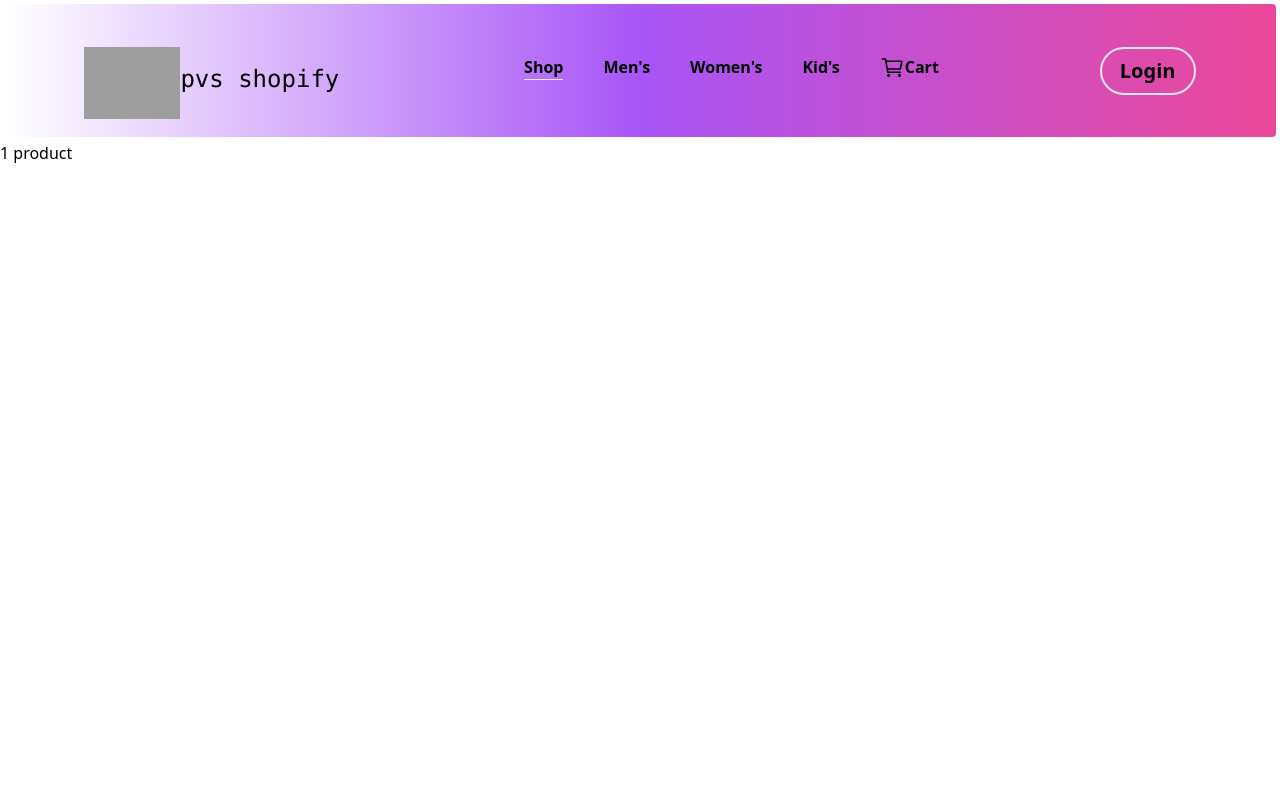
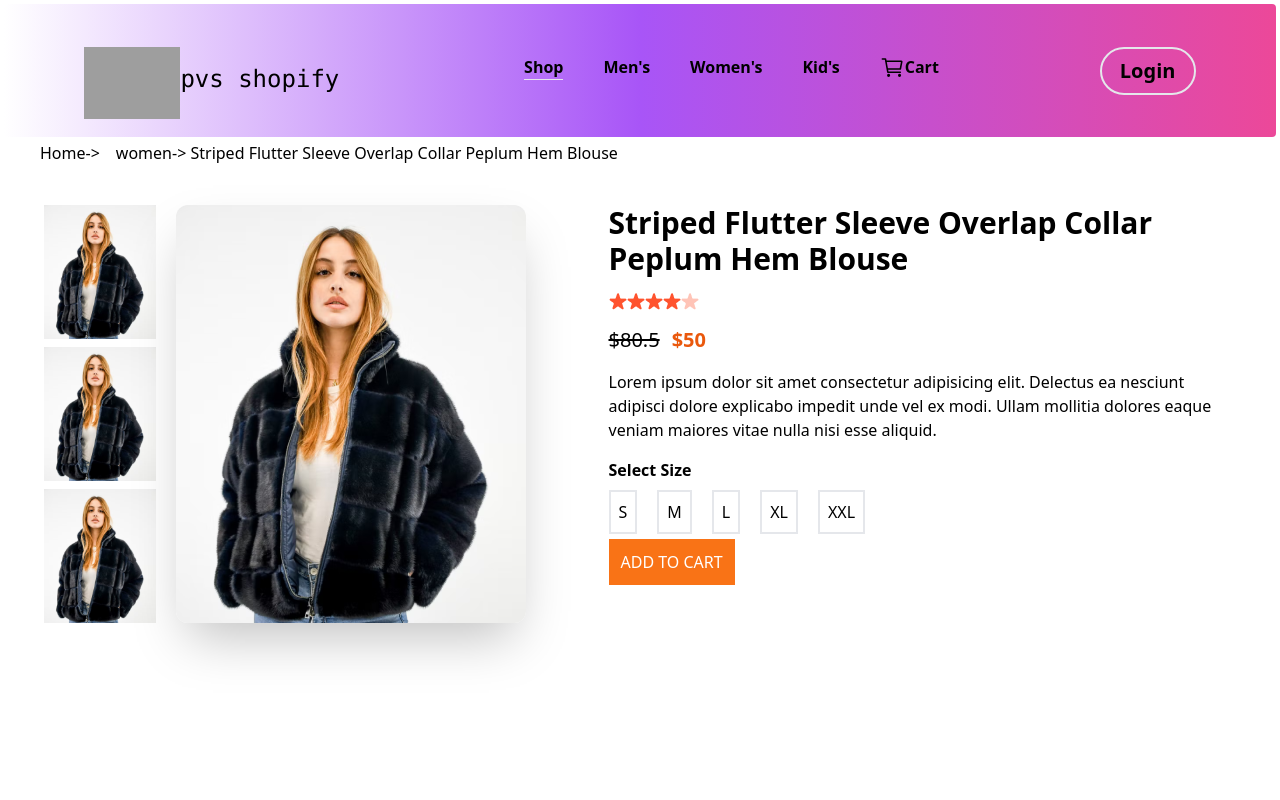
Before and after one commit to sekar-pvs/shopping_cart, a React (Create React App) app: page /product/1 in a window 1280 px wide. Shown: the top 800 px of the page. Built offline with nearby package versions, Linux system fonts and the light colour scheme; grey boxes are pictures that could not be loaded.

Commit message:
Home page component updated

```diff
--- a/src/App.jsx
+++ b/src/App.jsx
@@ -30,15 +30,15 @@ const App = () => {
       <Routes>
         <Route path="/" element={<Home />} />
         <Route
-          path="/mens"
+          path="/men"
           element={<ShopCategori category="men" banner={menBanner} />}
         />
         <Route
-          path="/womens"
+          path="/women"
           element={<ShopCategori category="women" banner={womenBanner} />}
         />
         <Route
-          path="/kids"
+          path="/kid"
           element={<ShopCategori category="kid" banner={kidBanner} />}
         />
         <Route path="/cart" element={<Cart />} />
--- /dev/null
+++ b/src/Components/BreadCrums.jsx
@@ -0,0 +1,17 @@
+import React from "react";
+import { Link } from "react-router-dom";
+
+const BreadCrums = ({ data }) => {
+  return (
+    <div className="flex ml-10">
+      <div className="flex space-x-4">
+        {" "}
+        <Link to="/">Home</Link> {` ->`}
+        <Link to={`/${data.category}`}>{data.category} </Link> {` ->`}{" "}
+        {data.name}
+      </div>
+    </div>
+  );
+};
+
+export default BreadCrums;
--- a/src/Components/Card.jsx
+++ b/src/Components/Card.jsx
@@ -1,10 +1,16 @@
 import React from "react";
+import { Link } from "react-router-dom";
 
 const Card = ({ data }) => {
   // const { data } = useContext(ShopData);
 
   return (
-    <div className="  bg-gradient-to-b from-purple-300 to-white text-black w-fit  rounded-2xl shadow-2xl  hover:scale-105 transition ">
+    <Link to={`/product/${data.id}`}>
+      <div
+        className="  bg-gradient-to-b from-purple-300 to-white text-black w-fit  rounded-2xl shadow-2xl  hover:scale-105 transition "
+        S
+        onClick={() => window.scroll(0, 0)}
+      >
         <div className="flex justify-center p-3 ">
           <img src={`${data.image}`} alt="hi" className=" h-52 rounded-xl " />
         </div>
@@ -14,6 +20,7 @@ const Card = ({ data }) => {
           <div className="font-light ">Old Price : {data.old_price} $</div>
         </div>
       </div>
+    </Link>
   );
 };
 
--- a/src/Components/Exclusive.jsx
+++ b/src/Components/Exclusive.jsx
@@ -1,6 +1,19 @@
-import React from "react";
+import React, { useState } from "react";
 
 const Exclusive = () => {
+  const [mail, setMail] = useState(" ");
+  const handelMail = (e) => {
+    setMail(e.target.value);
+    //setMail("");
+  };
+  const handelMailButton = () => {
+    if (!mail) {
+      alert("Please enter the mail");
+    } else {
+      alert(`sucessfully subscribed to  ${mail}`);
+      setMail();
+    }
+  };
   return (
     <div className="h-screen flex justify-center items-center  ">
       <div className="bg-gradient-to-br from-purple-300 to-white h-[70%] w-[70%] space-y-4">
@@ -15,11 +28,14 @@ const Exclusive = () => {
             <input
               type="text"
               placeholder="Your Mail Id..."
-              className="h-12 w-full rounded-xl "
+              className="h-12 w-full rounded-xl  "
+              onChange={handelMail}
+              value={mail}
             />
           </div>
+
           <div className="font-medium text-xl bg-red-500 p-2 rounded-xl text-white">
-            <button>subscribe</button>
+            <button onClick={handelMailButton}>subscribe</button>
           </div>
         </div>
       </div>
--- a/src/Components/Navbar.jsx
+++ b/src/Components/Navbar.jsx
@@ -43,7 +43,7 @@ const Navbar = () => {
               {hr === "home" ? <hr /> : <></>}
             </li>
             <li className="hover:scale-125 transition duration-75 ">
-              <Link to={"mens"}>
+              <Link to={"men"}>
                 <button
                   onClick={() => {
                     setHr("men");
@@ -55,7 +55,7 @@ const Navbar = () => {
               {hr === "men" ? <hr /> : <></>}
             </li>
             <li className="hover:scale-125 transition duration-75 ">
-              <Link to={`/womens`}>
+              <Link to={`/women`}>
                 <button
                   onClick={() => {
                     setHr("women");
@@ -67,7 +67,7 @@ const Navbar = () => {
               {hr === "women" ? <hr /> : <></>}
             </li>
             <li className="hover:scale-125 transition duration-75 ">
-              <Link to={`/kids`}>
+              <Link to={`/kid`}>
                 <button
                   onClick={() => {
                     setHr("kid");
--- a/src/Components/OfferBanner.jsx
+++ b/src/Components/OfferBanner.jsx
@@ -1,5 +1,6 @@
 import React from "react";
 import exclusive_img from "./Assets/exclusive_image.png";
+import { Link } from "react-router-dom";
 const OfferBanner = () => {
   return (
     <div className="text-center flex justify-center items-center h-full">
@@ -12,7 +13,9 @@ const OfferBanner = () => {
             <div>ONLY ON BEST SELLERS PRODUCTS</div>
             <div>
               <button className=" border-2 p-2 bg-red-500 rounded-xl text-white hover:scale-105 transition">
-                Check Now
+                <Link to="/women" onClick={() => window.scroll(0, 0)}>
+                  Check Now
+                </Link>
               </button>
             </div>
           </div>
--- a/src/Components/Popular/Popular.jsx
+++ b/src/Components/Popular/Popular.jsx
@@ -1,6 +1,7 @@
 import React from "react";
 import data_product from "../Assets/data";
 import PopularCart from "./PopularCart";
+import { Link } from "react-router-dom";
 
 const Popular = () => {
   return (
@@ -15,7 +16,14 @@ const Popular = () => {
           {data_product.map((data) => {
             return (
               <div>
-                <PopularCart key={data.id} data={data} />
+                <Link
+                  to={`/product/${data.id}`}
+                  onClick={() => {
+                    window.scroll(0, 0);
+                  }}
+                >
+                  <PopularCart key={data.id} data={data} />
+                </Link>
               </div>
             );
           })}
--- a/src/Components/Product.jsx
+++ b/src/Components/Product.jsx
@@ -1,10 +1,23 @@
-import React from "react";
+import React, { useContext } from "react";
 import { useParams } from "react-router-dom";
+import BreadCrums from "./BreadCrums";
+import { ShopData } from "./Context/ShopContext";
+import ProductDisplay from "./ProductDisplay";
 
 const Product = () => {
+  const { data } = useContext(ShopData);
   const { productId } = useParams();
   console.log(productId);
-  return <div>{productId} product</div>;
+  const Product = data.find((e) => e.id === Number(productId));
+  console.log(Product);
+
+  return (
+    <div className="h-screen space-y-10">
+      <BreadCrums data={Product} />
+      <ProductDisplay data={Product} />
+      <div>Recommended</div>
+    </div>
+  );
 };
 
 export default Product;
--- /dev/null
+++ b/src/Components/ProductDisplay.jsx
@@ -0,0 +1,83 @@
+import React from "react";
+import dullStar from "./Assets/star_dull_icon.png";
+import star from "./Assets/star_icon.png";
+
+const ProductDisplay = ({ data }) => {
+  return (
+    <div className=" m-3 flex justify-around  h-screen ">
+      {/*  left align */}
+      <div className="flex space-x-5 ">
+        <div className="w-28 space-y-2">
+          <div>
+            <img src={data.image} alt="" />
+          </div>
+          <div>
+            <img src={data.image} alt="" />
+          </div>
+          <div>
+            <img src={data.image} alt="" />
+          </div>
+        </div>
+        <div className="">
+          <img
+            src={data.image}
+            alt=""
+            className="w-full shadow-2xl rounded-xl"
+          />
+        </div>
+        <div></div>
+      </div>
+      {/*  right align */}
+
+      <div className="space-y-4 w-1/2">
+        <div className="">
+          <div className="font-bold text-3xl">{data.name}</div>
+          <div className="flex mt-4">
+            <img src={star} alt="" />
+            <img src={star} alt="" />
+            <img src={star} alt="" />
+            <img src={star} alt="" />
+            <img src={dullStar} alt="" />
+          </div>
+        </div>
+        <div className="text-xl flex space-x-3 mt-3">
+          <div className=" line-through font-thin">${data.old_price} </div>
+          <div className=" text-orange-600 font-bold ">${data.new_price} </div>
+        </div>
+        <div>
+          Lorem ipsum dolor sit amet consectetur adipisicing elit. Delectus ea
+          nesciunt adipisci dolore explicabo impedit unde vel ex modi. Ullam
+          mollitia dolores eaque veniam maiores vitae nulla nisi esse aliquid.
+        </div>
+        <div className="space-y-2">
+          <div className="font-semibold">Select Size</div>
+
+          <div className="space-x-5 flex ">
+            <div className="border-2 p-2">
+              <button>S</button>
+            </div>
+            <div className="border-2 p-2">
+              <button>M</button>
+            </div>
+            <div className="border-2 p-2">
+              <button>L</button>
+            </div>
+            <div className="border-2 p-2">
+              <button>XL</button>
+            </div>
+            <div className="border-2 p-2">
+              <button>XXL</button>
+            </div>
+          </div>
+        </div>
+        <div>
+          <span className="booder-2 bg-orange-500 p-3 text-white ">
+            ADD TO CART
+          </span>
+        </div>
+      </div>
+    </div>
+  );
+};
+
+export default ProductDisplay;
```
Also changed, not shown: src/Components/NewCollection/NewCollection.jsx (+11 -1 lines). Lines whose indentation alone changed are shown as unchanged.
